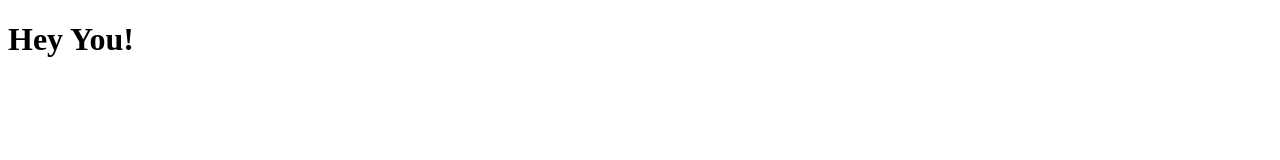
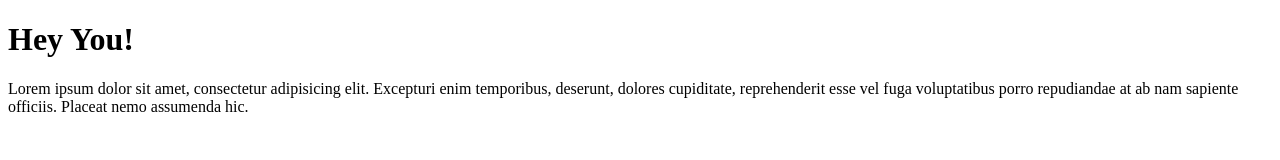
Before and after one commit to simonhlee97/testgit, a plain HTML site: page index.html in a window 1280 px wide. Drawn offline with Linux system fonts and the light colour scheme.

Commit message:
added lorem ipsum

```diff
--- a/index.html
+++ b/index.html
@@ -6,5 +6,6 @@
 </head>
 <body>
 	<h1>Hey You!</h1>
+	<p>Lorem ipsum dolor sit amet, consectetur adipisicing elit. Excepturi enim temporibus, deserunt, dolores cupiditate, reprehenderit esse vel fuga voluptatibus porro repudiandae at ab nam sapiente officiis. Placeat nemo assumenda hic.</p>
 </body>
 </html>
```
